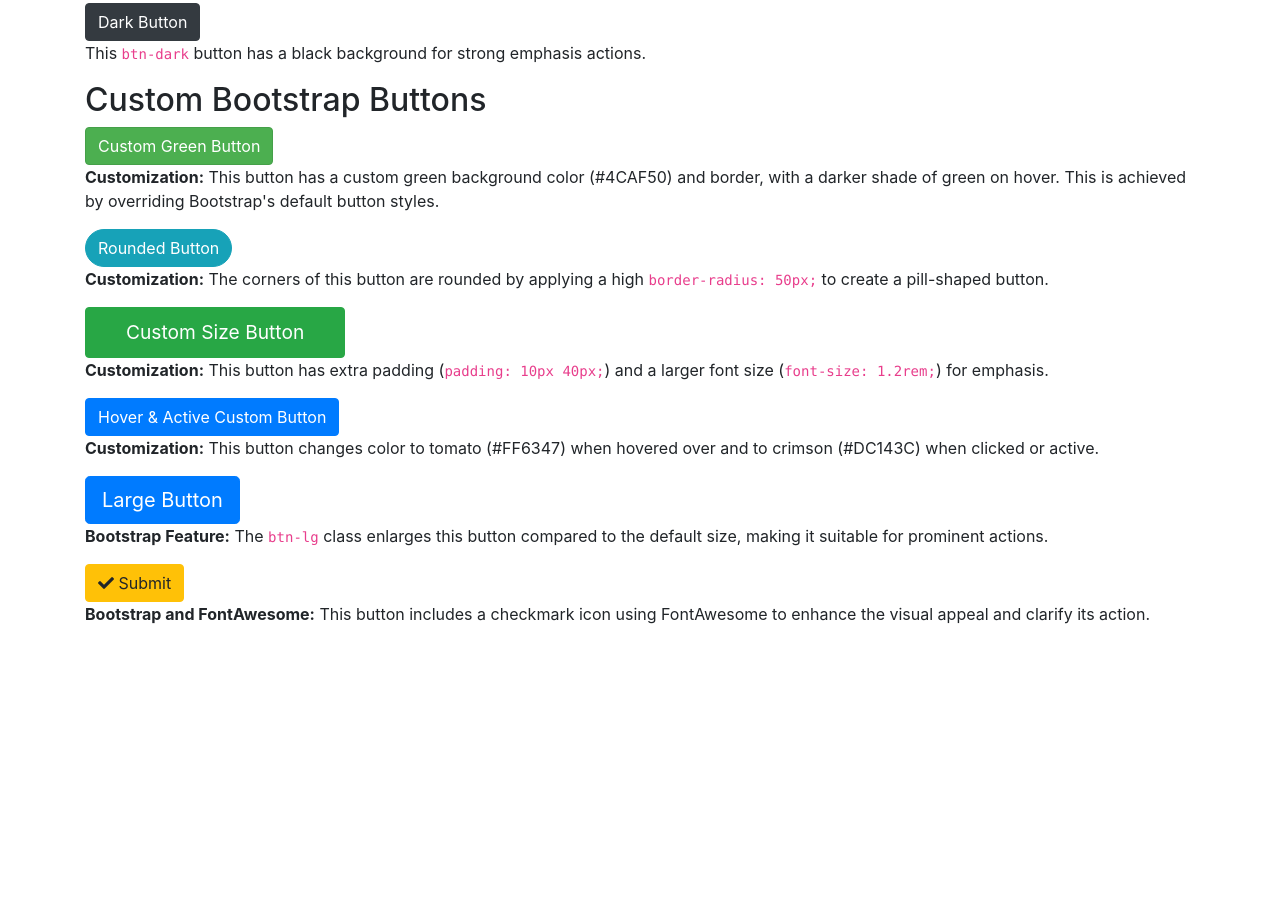
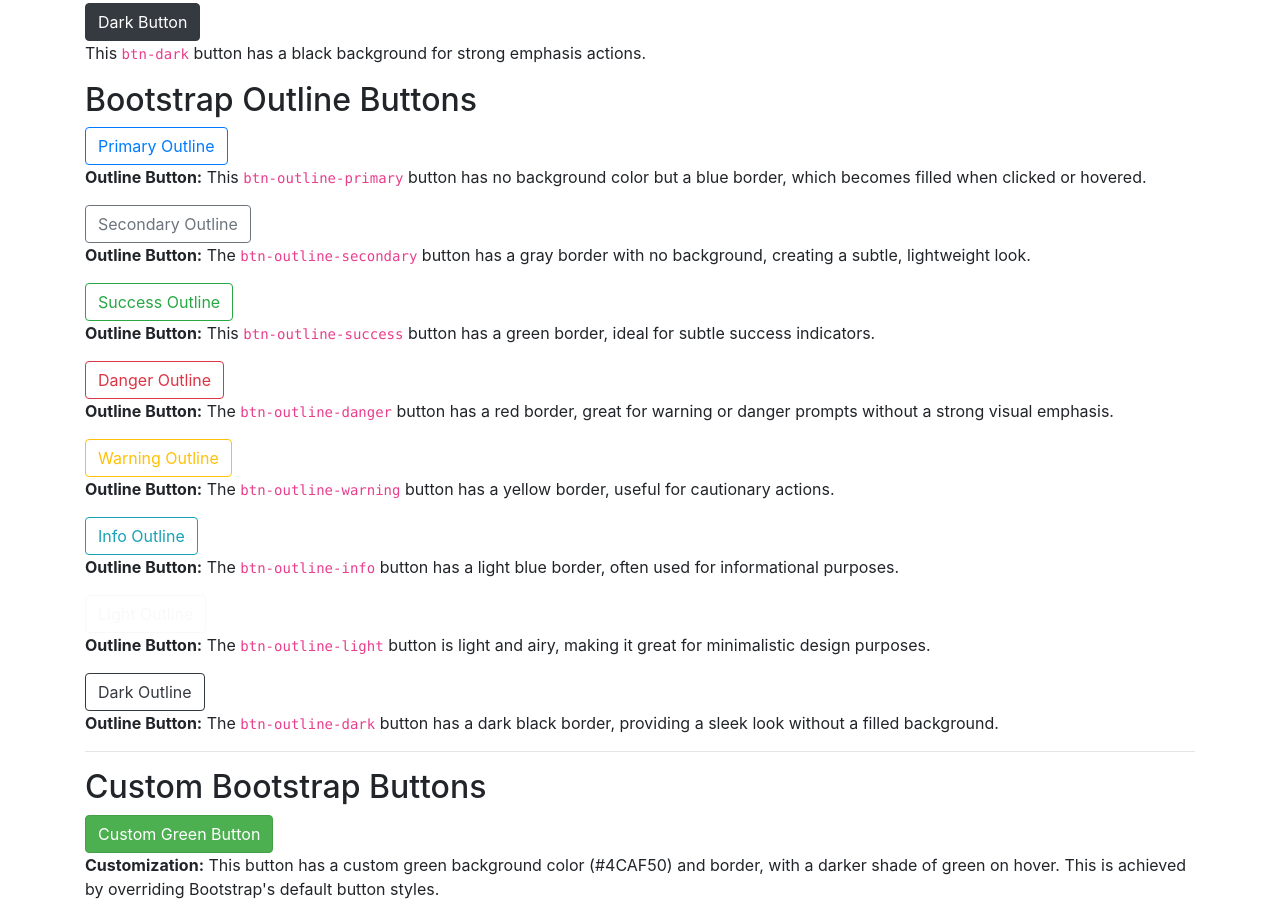
Before and after one commit to horacenjoroge/Github, a plain HTML site: page bootstrap buttons/index.html in a window 1280 px wide. Shown: the part 1013-1927 px from the top of the page. Before the commit the page ends 1655 px from the top, so only its background shows below. Drawn offline with nearby package versions, Linux system fonts and the light colour scheme.

Commit message:
second update

```diff
--- a/bootstrap buttons/index.html
+++ b/bootstrap buttons/index.html
@@ -95,6 +95,43 @@
         <button type="button" class="btn btn-dark">Dark Button</button>
         <p>This <code>btn-dark</code> button has a black background for strong emphasis actions.</p>
 
+        <!-- Outline Buttons -->
+        <h2>Bootstrap Outline Buttons</h2>
+
+        <button type="button" class="btn btn-outline-primary">Primary Outline</button>
+        <p><strong>Outline Button:</strong> This <code>btn-outline-primary</code> button has no background color but a
+            blue border, which becomes filled when clicked or hovered.</p>
+
+        <button type="button" class="btn btn-outline-secondary">Secondary Outline</button>
+        <p><strong>Outline Button:</strong> The <code>btn-outline-secondary</code> button has a gray border with no
+            background, creating a subtle, lightweight look.</p>
+
+        <button type="button" class="btn btn-outline-success">Success Outline</button>
+        <p><strong>Outline Button:</strong> This <code>btn-outline-success</code> button has a green border, ideal for
+            subtle success indicators.</p>
+
+        <button type="button" class="btn btn-outline-danger">Danger Outline</button>
+        <p><strong>Outline Button:</strong> The <code>btn-outline-danger</code> button has a red border, great for
+            warning or danger prompts without a strong visual emphasis.</p>
+
+        <button type="button" class="btn btn-outline-warning">Warning Outline</button>
+        <p><strong>Outline Button:</strong> The <code>btn-outline-warning</code> button has a yellow border, useful for
+            cautionary actions.</p>
+
+        <button type="button" class="btn btn-outline-info">Info Outline</button>
+        <p><strong>Outline Button:</strong> The <code>btn-outline-info</code> button has a light blue border, often used
+            for informational purposes.</p>
+
+        <button type="button" class="btn btn-outline-light">Light Outline</button>
+        <p><strong>Outline Button:</strong> The <code>btn-outline-light</code> button is light and airy, making it great
+            for minimalistic design purposes.</p>
+
+        <button type="button" class="btn btn-outline-dark">Dark Outline</button>
+        <p><strong>Outline Button:</strong> The <code>btn-outline-dark</code> button has a dark black border, providing
+            a sleek look without a filled background.</p>
+
+        <hr>
+
         <!-- Custom Button Examples -->
         <h2>Custom Bootstrap Buttons</h2>
 
```
Also changed, not shown: 1 other file.
